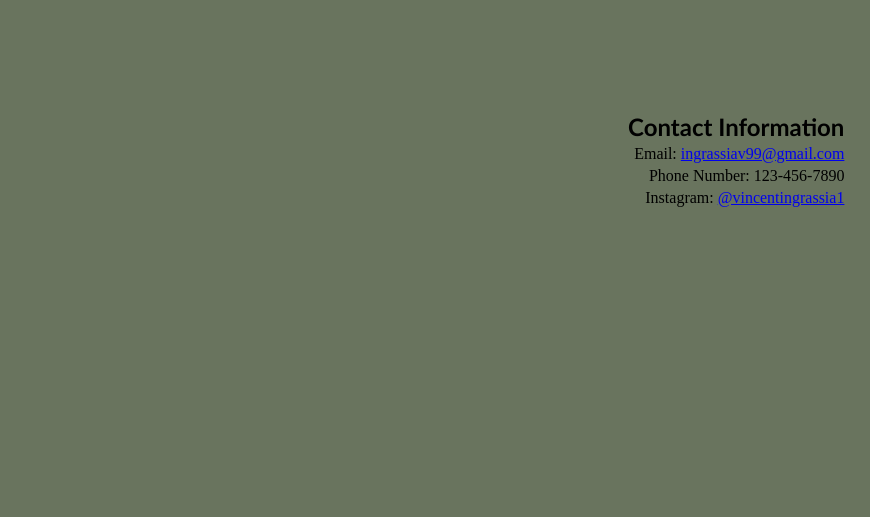
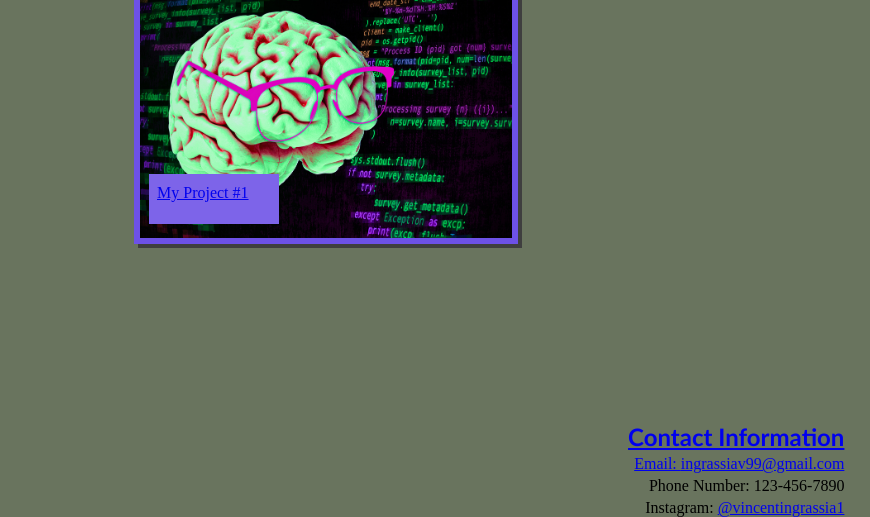
Before and after one commit to Vingrass/Portfolio-Website, a plain HTML site: page index.html in a window 1280 px wide. Shown: the part 1123-1640 px from the top of the page, without its empty margins (410-1280 px from the left). Before the commit the page ends 1330 px from the top, so only its background shows below. Drawn offline with Linux system fonts and the light colour scheme.

Commit message:
added App/project 2

```diff
--- a/Assets/css/style.css
+++ b/Assets/css/style.css
@@ -98,6 +98,31 @@ body {
     padding-top: 10px;
 }
 
+#Second-App a{
+    display: inline-block;
+    width: 25vw;
+    text-align: left;
+}
+
+#Second-App img{
+    display: flex;
+    display: block;
+    width: 30vw;
+    border: solid 6px #6d51e7;
+    box-shadow: 4px 4px #3f3f3f;
+}
+
+#Second-App div{
+    position: relative;
+    bottom: 70px;
+    left: 15px;
+    background: #7d64e9;
+    width: 130px;
+    height: 50px;
+    padding-left: 8px;
+    padding-top: 10px;
+}
+
 .Contact-info{
     margin-top: 10%;
     display: block;
--- a/index.html
+++ b/index.html
@@ -9,6 +9,9 @@
 </head>
 
 <body>
+
+<!--==--==--==--==--==--==--==--==--==--==--==--==--==--==--==--==--==--==--==--==--==--==--==--==--==-->
+
     <header class="header">
 
         <h1>Welcome to my Website!</h1>
@@ -28,6 +31,7 @@
         </nav>
     </header>
 
+<!--==--==--==--==--==--==--==--==--==--==--==--==--==--==--==--==--==--==--==--==--==--==--==--==--==-->
 
     <section class="Profile">
         <h1 id="Profile">Vincent Ingrassia</h1>
@@ -38,20 +42,25 @@
         </p>
     </section>
 
+ <!--==--==--==--==--==--==--==--==--==--==--==--==--==--==--==--==--==--==--==--==--==--==--==--==--==-->
+
     <section class="Applications">
-        <h2 id="Applications">My Projects:</h2>
+        <h2>My Projects:</h2>
         <div id = "First-App">
-            <a href="https://vingrass.github.io/Horiseon-Website-Challenge/"><img src="./Assets/code-img-1.jpg" title="MY FIRST PROJECT!">
+            <a href="https://vingrass.github.io/Horiseon-Website-Challenge/"><img src="./Assets/code-img-1.jpg" title="Horiseon Website Project">
 
                 <div><p>Horiseon Website Project</p></div>
             </a>
-
-
-
         </div>
 
+        <div id="Second-App">
+            <a href="./Assets/AppPage/App-Filler.html"><img src="./Assets/code-img-2.jpg" title="My Project">
 
+            <div><p>My Project #1</p></div>
+            </div>
     </section>
+
+<!--==--==--==--==--==--==--==--==--==--==--==--==--==--==--==--==--==--==--==--==--==--==--==--==--==-->
 
     <section class="Contact-info">
         <h2 id="Contact-info">Contact Information</h2>
```
Also changed, not shown: Assets/AppPage/App-Filler.html (renamed from Assets/AppPage/First-App.html).
